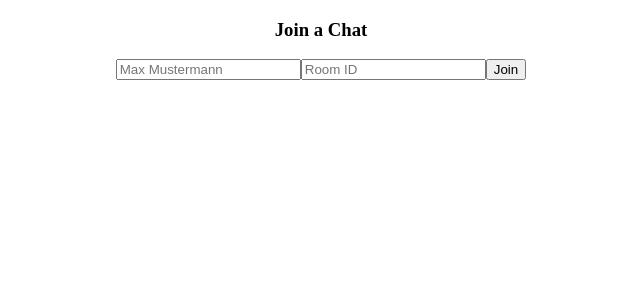
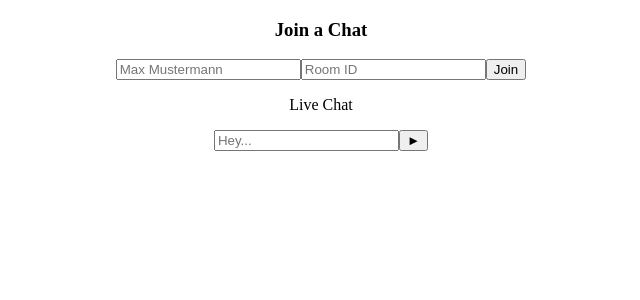
Before and after one commit to felixjkw/ChatAPP, a React (Create React App) app in the folder client/: page / in a window 1280 px wide. Shown: the top 300 px of the page, without its empty margins (319-959 px from the left). Built offline with nearby package versions, Linux system fonts and the light colour scheme; no server answers.

Commit message:
Build a interface to join a chat

```diff
--- a/client/src/App.js
+++ b/client/src/App.js
@@ -1,6 +1,8 @@
 import { useState } from 'react';
 import './App.css';
 import io from "socket.io-client";
+import Chat from './Chat';
+
 
 const socket = io.connect("http://localhost:3001")
 
@@ -23,6 +25,8 @@ function App() {
        <input type = "text" placeholder='Max Mustermann' onChange={(event) => {setUsername(event.target.value)}}></input>
        <input type = "text" placeholder='Room ID' onChange={(event) => {setRoom(event.target.value)}}></input>
        <button onClick={joinRoom}>Join</button>
+
+       <Chat socket={socket} username={username} room={room}/>
     </div>
   );
 }
--- a/client/src/Chat.js
+++ b/client/src/Chat.js
@@ -1,11 +1,18 @@
 import React from "react"
 
-function Chat() {
+function Chat({socket, username, room }) {
     return (
         <div>
-
+            <div className="chat-header">
+                <p>Live Chat</p>
+            </div>
+            <div className="chat-body"></div>
+            <div className="chat-footer">
+                <input type="text" placeholder="Hey..."></input>
+                <button>&#9658;</button>
+            </div>
         </div>
-    )
+    );
 }
 
 export default Chat
```
